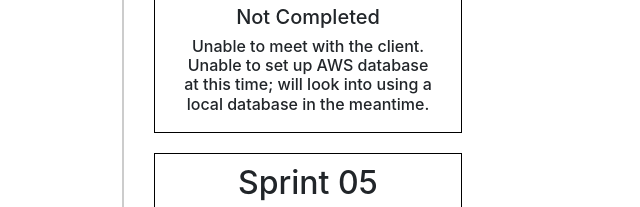
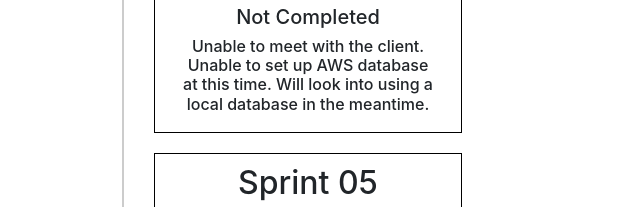
Before and after one commit to NerdJS-Project/Project-Page, a plain HTML site: page index.html in a window 1280 px wide. Shown: the part 3323-3530 px from the top of the page, 133-773 px from the left. Drawn offline with nearby package versions, Linux system fonts and the light colour scheme.

```diff
--- a/index.html
+++ b/index.html
@@ -202,7 +202,7 @@
                     <div id="event">
                         <h2>Sprint 04</h2>
                         <h5>Not Completed</h5>
-                        <h6>Unable to meet with the client. Unable to set up AWS database at this time; will look into using a local database in the meantime.</h6>
+                        <h6>Unable to meet with the client. Unable to set up AWS database at this time. Will look into using a local database in the meantime.</h6>
                     </div>
                     <div id="event">
                         <h2>Sprint 05</h2>
```
